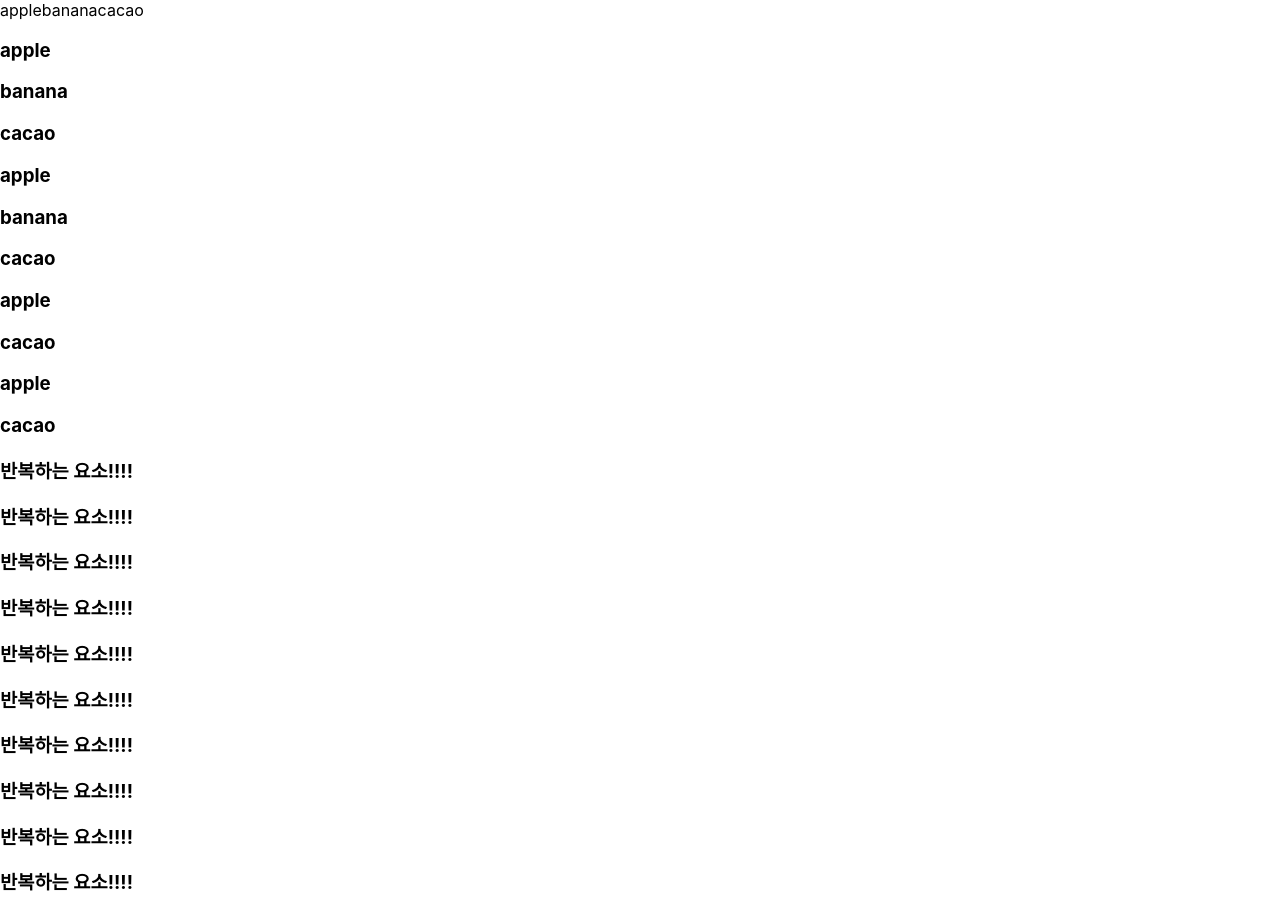
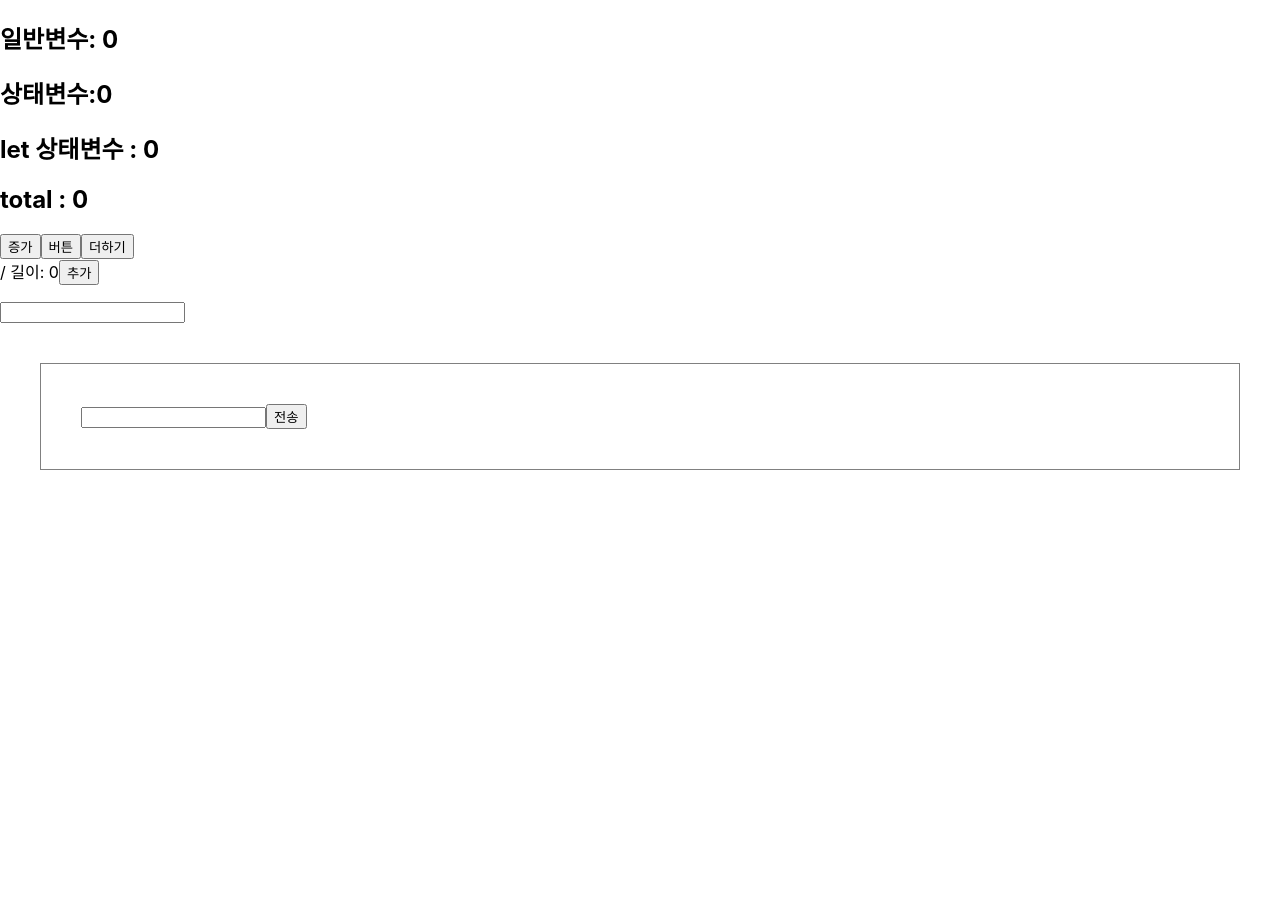
Before and after one commit to songsh-tech/react, a React (Create React App) app in the folder songsh/react-basic-app/: page / in a window 1280 px wide. After the commit the page ends 800 px from the top, so only its background shows below. Built offline with nearby package versions, Linux system fonts and the light colour scheme.

Commit message:
2025.02.26. 12:40

```diff
--- a/songsh/react-basic-app/src/App.tsx
+++ b/songsh/react-basic-app/src/App.tsx
@@ -7,6 +7,8 @@ import Gallery from './component-manage/example/Example1';
 import Profile from './component-manage/example/Example2';
 import ConditionRender from './component-manage/ConditionRender';
 import ListRender from './component-manage/ListRender';
+import EventComponent from './interaction/EventComponent';
+import StateComponent from './interaction/StateComponent';
 
 function App() {
   return (
@@ -18,7 +20,9 @@ function App() {
       {/* <Properties /> */}
       {/* <Profile /> */}
       {/* <ConditionRender /> */}
-      <ListRender />
+      {/* <ListRender /> */}
+      {/* <EventComponent /> */}
+      <StateComponent />
     </div>
   );
 }
--- /dev/null
+++ b/songsh/react-basic-app/src/interaction/EventComponent.tsx
@@ -0,0 +1,71 @@
+import React, { ChangeEvent, KeyboardEvent, MouseEvent } from 'react'
+
+// 이벤트 처리:
+// - 웹 페이지(컴포넌트)가 사용자와의 상호작용을 받아드려 그것에 대해 처리하는 것
+// - React에서는 addEventListener 함수를 사용하지 않고 인라인 방식을 사용
+// - 인라인에 이벤트 핸들러 속성은 전부 lowerCamelCase를 따름
+// - 이벤트 핸들러에는 콜백 함수를 전달
+
+export default function EventComponent() {
+
+  // onClick: 클릭이 발생했을 때
+  // onKeyDown: 키보드를 눌렀을 때
+  // onChange: 요소의 값을 변경했을 때
+  const onClickHandler = (event: MouseEvent<HTMLButtonElement>) => {
+    alert('클릭!');
+  };
+
+  const onKeyDownHandler = (event: KeyboardEvent<HTMLInputElement>) => {
+    const { key } = event;
+    alert(`누른 키 : ${key}`);
+  };
+
+  // onChange는 HTML에서는 oninput + onchange를 합해 놓은것
+  const onChangeHandler = (event: ChangeEvent<HTMLInputElement>) => {
+    const { value } = event.target;
+    alert(`입력한 내용 : ${value}`);
+  };
+
+  const employee = [
+    {
+      name:'홍길동',
+      employeeNumber: '202501'
+    },
+    {
+      name:'이상희',
+      employeeNumber: '202502'
+    }
+  ]
+
+  // 이벤트 처리 콜백 함수로 매개변수가 event만 받는 형태가 아니라면
+  // 직접적으로 함수를 전달하여 사용할 수 없음
+  // 이때는 해당 이벤트 속성에 직접 익명 함수 표현식을 사용하여 전달
+  const onEmployeeNameClickHandler = (employeeNumber: string) => {
+    alert(`사원번호 : ${employeeNumber}`);
+  };
+
+  let count = 0;
+  const onIncreaseHandler = () => {
+    count++;
+    alert(count);
+  };
+
+  return (
+    <div>
+      <button onClick={onClickHandler}>클릭</button>
+      <input placeholder='키보드' onKeyDown={onKeyDownHandler}/>
+      <input placeholder='변경' onChange={onChangeHandler}/>
+      <div>
+        {employee.map((employee, index) => (
+        <div key={index}>
+          <h2 onClick={() => onEmployeeNameClickHandler(employee.employeeNumber)}>{employee.name}</h2>
+        </div>
+        ))}
+      </div>
+      <div>
+        {count} <button onClick={onIncreaseHandler}>증가</button>
+      </div>
+
+    </div>
+  )
+}
--- /dev/null
+++ b/songsh/react-basic-app/src/interaction/StateComponent.tsx
@@ -0,0 +1,113 @@
+import React, { ChangeEvent, KeyboardEvent, useState } from 'react'
+
+// 상태 (state) :
+// - 각 컴포넌트가 독립적으로 가지고 있는 데이터 기억 공간
+// - 상태는 컴포넌트가 렌더링되는 기준이 됨
+// - 상태가 변경되면 컴포넌트는 리렌더링 됨
+export default function StateComponent() {
+
+  let letCount: number = 0;
+  // state 선언 방법
+  // - useState hook 함수로 상태를 선언
+  // const [상태변수, 상태변경함수] = useState<상태변수타입>(초기값);
+  const [count, setCount] = useState<number>(0);
+  let [num, setNumber] = useState<number>(0);
+  const [total, setTotal] = useState<number>(0);
+
+  const [array, setArray] = useState<number[]>([]);
+
+  const [comment, setComment] = useState<string>('');
+
+  const onClickHandler = () => {
+    letCount++;
+    console.log(letCount);
+    setCount(count +1);
+    console.log(count);
+
+    //상태 변수는 반드시 상태변경함수를 이용해서 변경해야 변경이 적용됨
+    // 직접 바꾸게되면 일반 변수와 동일한 취급을 함
+    num++;
+    console.log(num);
+    console.log('------------')
+  }
+
+  const onStateClickHandler = () => {
+    // 상태변경함수를 사용하여 상태를 변경하더라도 바로 변경되지 않음
+    // 함수가 끝나고 렌더링되는 시점에 적용됨
+    // console.log(count);
+    // setCount(count + 1);
+    // console.log(count);
+    // setCount(count + 1);
+    // console.log(count);
+    // setCount(count + 1);
+    // console.log(count);
+    // console.log('----------');
+
+    let nextCount = count + 1;
+    setCount(nextCount);
+    nextCount += 1;
+    setCount(nextCount);
+    nextCount += 1;
+    setCount(nextCount);
+
+    // 상태변경함수에 콜백함수를 전달하면 해당 콜백 함수를 누적시켜서 실행
+    setCount((prevCount) => prevCount + 1);
+    setCount((prevCount) => prevCount + 1);
+    setCount((prevCount) => prevCount + 1);
+  };
+
+  const onSumHandler= () => {
+    // setCount(count + 1);
+    // setTotal(total + count);
+
+    const nextCount = count + 1;
+    setCount(nextCount);
+    const nextTotal = total + nextCount;
+    setTotal(nextTotal);
+  };
+
+  const onArrayAddHandler = () => {
+    // const nextCount = count + 1;
+    // setCount(nextCount);
+    const newArray = [...array, 1];
+    setArray(newArray);
+  };
+
+  const onChangeHandler = (event: ChangeEvent<HTMLInputElement>) => {
+    const { value } = event.target;
+    setComment(value);
+  };
+
+  const onKeyDownHandler = (event: KeyboardEvent<HTMLInputElement>) => {
+    const { key } = event;
+    if (key !== 'Enter') return;
+    onSubmitHandler();
+  };
+
+  const onSubmitHandler = () => {
+    alert('전송!');
+  };
+
+  return (
+    <div>
+      <h2>일반변수: {letCount}</h2>
+      <h2>상태변수:{count}</h2>
+      <h2>let 상태변수 : {num}</h2>
+      <h2>total : {total}</h2>
+      <button onClick={onClickHandler}>증가</button>
+      <button onClick={onStateClickHandler}>버튼</button>
+      <button onClick={onSumHandler}>더하기</button>
+      <div>
+        {array.join(', ')} / 길이: {array.length}
+        <button onClick={onArrayAddHandler}>추가</button>
+      </div>
+      <p>{comment}</p>
+      <input value={comment} onChange={onChangeHandler} />
+
+      <div style={{margin: '40px', padding: '40px', border: '1px solid gray' }}>
+        <input value={comment} onChange={onChangeHandler} onKeyDown={onKeyDownHandler} />
+        <button onClick={onSubmitHandler}>전송</button>
+      </div>
+    </div>
+  )
+}
```
